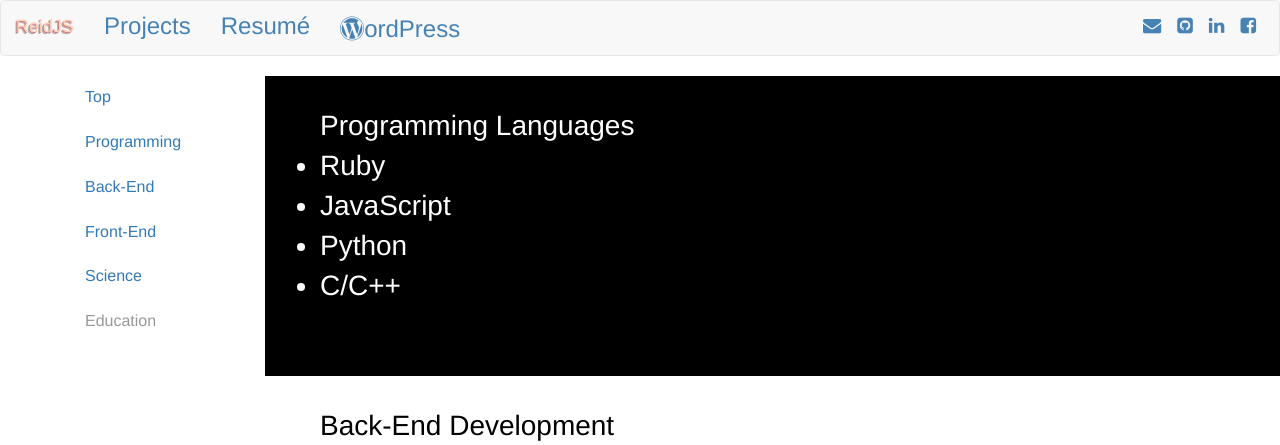
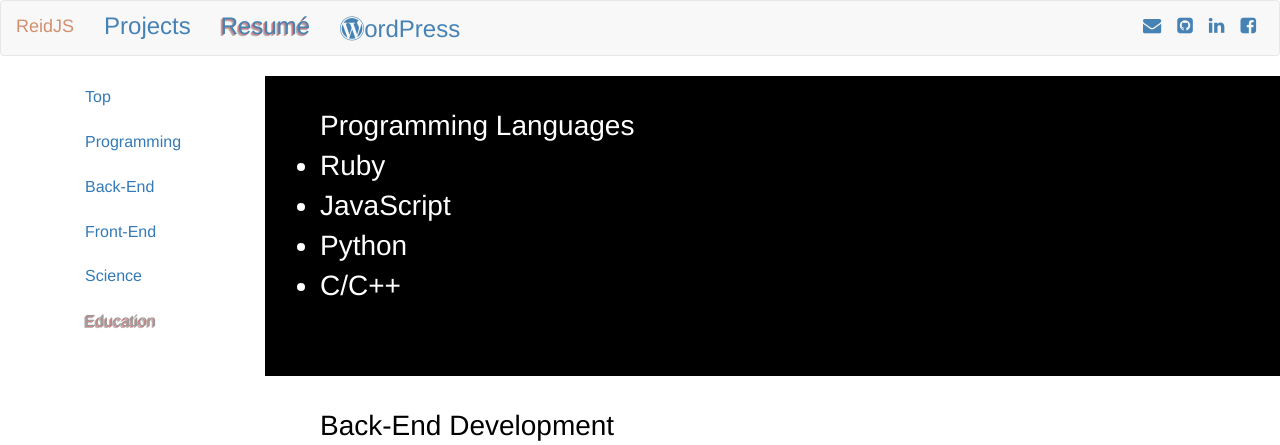
Before and after one commit to reidjs/web, a PHP site: page /cv.php in a window 1280 px wide; the page is wider, and only the part inside the window is pictured. Shown: the top 445 px of that part. Run offline with PHP 8.4, Linux system fonts and the light colour scheme; some libraries are stand-ins or nearby versions.

Commit message:
updated projects and styling

```diff
--- /dev/null
+++ b/assets/js/cv.js
@@ -0,0 +1 @@
+$("#navresume").addClass("active");
--- a/assets/js/unixinterpreter.js
+++ b/assets/js/unixinterpreter.js
@@ -154,5 +154,6 @@ function changeDirectory(path) {
 
 }
 function pathlink() {
-  return "<h1 class='userEntered'> Reid/geology/astrophysics/educator/<a href='https://reidsherman.com/projects/'>software-developer</a></h1>"
+  return "<h1 class='userEntered'> Reid/geology/astrophysics/educator/<a href='https://reidsherman.com/projects/'>software-engineer</a></h1>"
 }
+$("#bigR").addClass("active");
--- a/assets/styles/navstyle.css
+++ b/assets/styles/navstyle.css
@@ -1,11 +1,11 @@
 #bigR {
-  color: #FFD1BA;
+  color: #d18f6e;
 }
-#bigR.active{
+/*#bigR.active{
   color: #FFD1BA;
   /*text-decoration: underline;*/
-  text-shadow: -1px 1px rgba(204,120,120,0.9), -2px 2px rgba(38, 24,24, 0.3);
-}
+  /*text-shadow: -1px 1px rgba(204,120,120,0.9), -2px 2px rgba(38, 24,24, 0.3);
+}*/
 #right-icons > li > a{
   /*padding-top:7px;
   padding-bottom: 0;*/
@@ -41,3 +41,7 @@
 .navbar {
   /*background-color: #000000;*/
 }
+.active {
+  color: #FFD1BA;
+  text-shadow: -1px 1px rgba(204,120,120,0.9), -2px 2px rgba(38, 24,24, 0.3);
+}
--- a/cv.php
+++ b/cv.php
@@ -60,6 +60,7 @@ sidenav and does not become active when scrolled to.  -->
           </div>
       </div>
     </div>
+    <script type="text/javascript" src="assets/js/cv.js"></script>
     <!-- <script type="text/javascript" src="assets/js/topofscreen.js"></script> -->
     <!-- <script type="text/javascript"src="assets/js/cvscroll.js"></script> -->
   </body>
--- a/index.php
+++ b/index.php
@@ -8,7 +8,7 @@ Orange: #FFD1BA  -->
 <link rel="stylesheet" href="assets/styles/indexstyle.css">
     <div class = "container">
     <h1>: echo $PATH</h1>
-      <h1> Reid/geology/astrophysics/educator/<a href="/projects.php">software-developer</a></h1>
+      <h1> Reid/geology/astrophysics/educator/<a href="/projects.php">software-engineer</a></h1>
       <div class="input-group">
         $ <input type = "text" data-toggle="tooltip" title="Tell me about yourself!"
           class="tool_tip" id="entertext" autofocus>
--- a/partials/header.html
+++ b/partials/header.html
@@ -25,14 +25,14 @@
           <span class="icon-bar"></span>
           <span class="icon-bar"></span>
         </button>
-        <a class="navbar-brand" href="/"><span id="bigR" class="active">ReidJS</span></a>
+        <a class="navbar-brand" href="/"><span id="bigR">ReidJS</span></a>
       </div>
 
       <!-- Collect the nav links, forms, and other content for toggling -->
       <div class="collapse navbar-collapse" id="bs-example-navbar-collapse-1">
         <ul class="nav navbar-nav">
-          <li><a href="/projects.php" class="navtext">Projects</a></li>
-          <li><a href="/cv.php" class="navtext">Resumé</a></li>
+          <li><a href="/projects.php" id="navprojects" class="navtext">Projects</a></li>
+          <li><a href="/cv.php" id="navresume" class="navtext">Resumé</a></li>
           <li><a href="https://reidsherman.com/wp/" class="navtext"><i class="fa fa-wordpress" aria-hidden="true"></i>ordPress</a></li>
         </ul>
         <ul class="nav navbar-nav navbar-right" id="right-icons">
```
Also changed, not shown: assets/js/projects.js (+7 -6 lines), assets/js/roulette.js (added).
